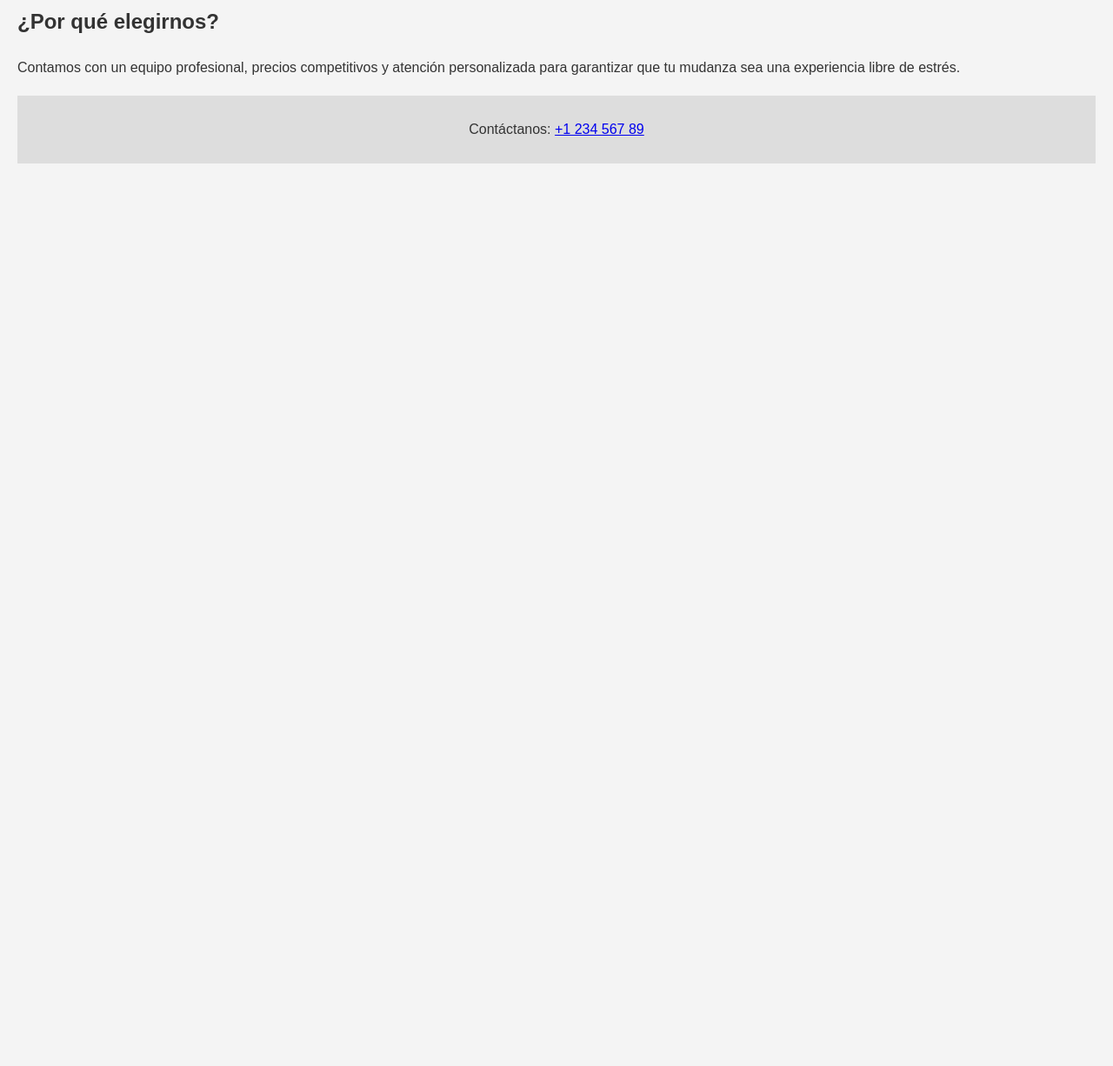
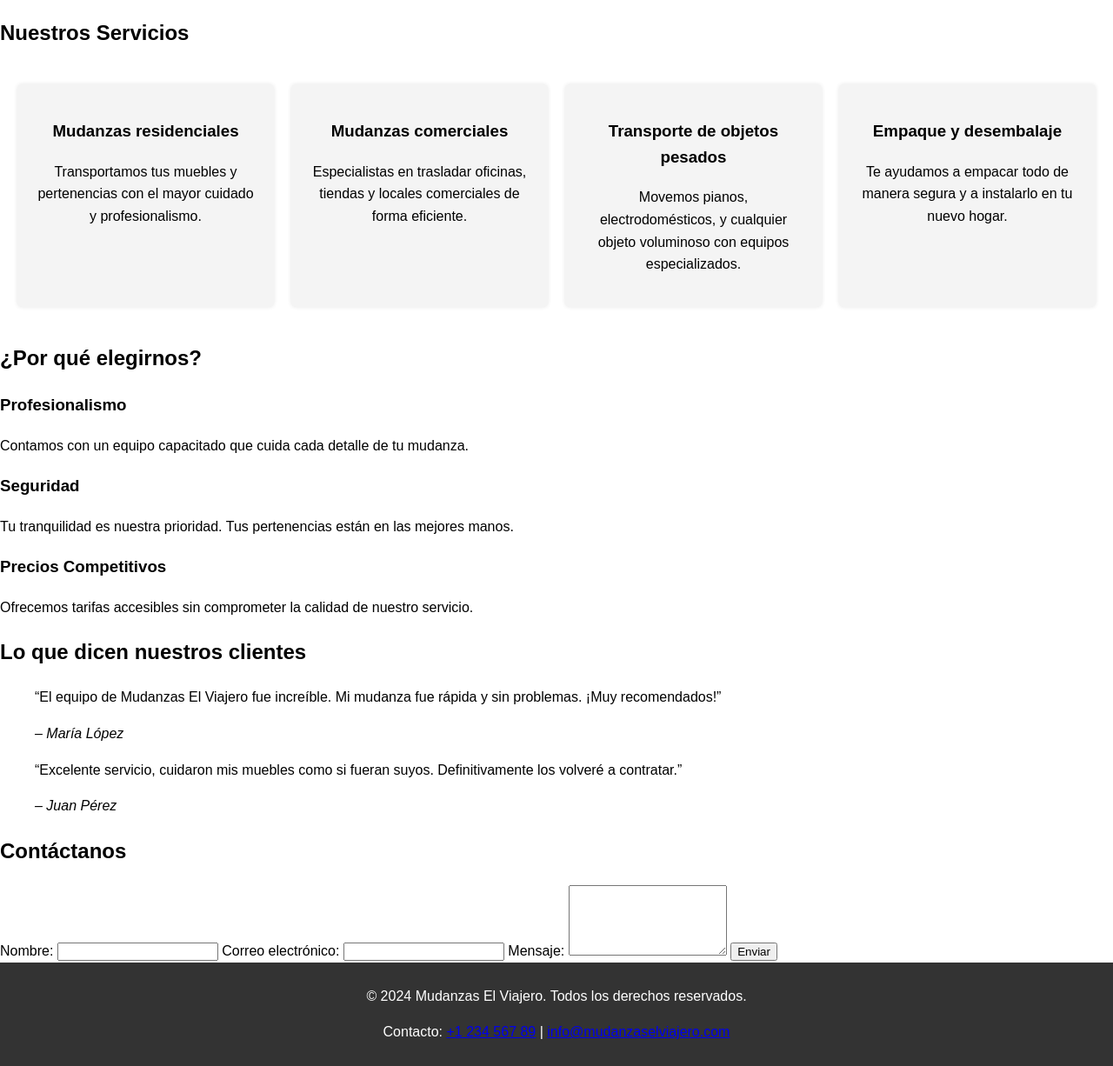
Before and after one commit to GranadosMontoya/mudanzas_el_viajero, a Django app: template templates/hola.html in a window 1280 px wide. Shown: the part 363-1589 px from the top of the page at 87% size. Before the commit the page ends 551 px from the top, so only its background shows below. Run offline with Django 5.2, Linux system fonts and the light colour scheme; the template is opened without the code that fills it, so the values that code supplies are empty.

Commit message:
Actualizacion de settings

```diff
--- a/core/settings.py
+++ b/core/settings.py
@@ -123,3 +123,8 @@ STATICFILES_DIRS = [BASE_DIR / 'static']
 # https://docs.djangoproject.com/en/5.1/ref/settings/#default-auto-field
 
 DEFAULT_AUTO_FIELD = 'django.db.models.BigAutoField'
+
+import os
+
+STATIC_URL = '/static/'
+STATIC_ROOT = os.path.join(BASE_DIR, 'staticfiles')  # Carpeta donde se recopilarán los archivos estáticos
--- a/main/urls.py
+++ b/main/urls.py
@@ -2,5 +2,5 @@ from django.urls import path
 from .views import servicios_mudanzas
 
 urlpatterns = [
-    path('servicios/', servicios_mudanzas, name='servicios_mudanzas'),
+    path('', servicios_mudanzas, name='servicios_mudanzas'),
 ]
--- a/static/mudanzas.css
+++ b/static/mudanzas.css
@@ -3,28 +3,78 @@ body {
     line-height: 1.6;
     margin: 0;
     padding: 0;
-    background-color: #f4f4f4;
-    color: #333;
 }
 
 header {
     background: #03A64A;
     color: white;
-    padding: 20px 10px;
+    padding: 10px 20px;
+    display: flex;
+    align-items: center;
+    justify-content: space-between;
+}
+
+header .logo img {
+    height: 50px;
+}
+
+header nav ul {
+    list-style: none;
+    display: flex;
+    margin: 0;
+    padding: 0;
+}
+
+header nav ul li {
+    margin-left: 15px;
+}
+
+header nav ul li a {
+    color: white;
+    text-decoration: none;
+    font-weight: bold;
+}
+
+.hero {
+    background: url('{% static "mudanzas/images/hero-bg.jpg" %}') no-repeat center center/cover;
+    color: white;
+    text-align: center;
+    padding: 50px 20px;
+}
+
+.hero h1 {
+    font-size: 2.5rem;
+    margin-bottom: 20px;
+}
+
+.hero .cta-button {
+    background: #FFD700;
+    color: black;
+    padding: 10px 20px;
+    border: none;
+    border-radius: 5px;
+    text-decoration: none;
+    font-weight: bold;
+}
+
+.servicios-grid {
+    display: grid;
+    grid-template-columns: repeat(auto-fit, minmax(250px, 1fr));
+    gap: 20px;
+    padding: 20px;
+}
+
+.servicios-grid article {
+    background: #f4f4f4;
+    padding: 20px;
+    border-radius: 5px;
+    box-shadow: 0 0 5px rgba(0, 0, 0, 0.1);
     text-align: center;
 }
 
-h1 {
-    margin: 0;
-}
-
-main {
-    padding: 20px;
-}
-
 footer {
+    background: #333;
+    color: white;
     text-align: center;
     padding: 10px;
-    background: #ddd;
-    margin-top: 20px;
 }
--- a/templates/hola.html
+++ b/templates/hola.html
@@ -4,31 +4,108 @@
 <head>
     <meta charset="UTF-8">
     <meta name="viewport" content="width=device-width, initial-scale=1.0">
-    <title>Servicios de Mudanzas</title>
+    <title>Servicios de Mudanzas El Viajero</title>
     <link rel="stylesheet" href="{% static 'mudanzas.css' %}">
 </head>
 <body>
+    <!-- Encabezado -->
     <header>
-        <h1>Servicios de Mudanzas</h1>
-        <p>¡Rápido, seguro y confiable!</p>
+        <div class="logo">
+            <img src="{% static 'mudanzas/images/logo.png' %}" alt="Logo Mudanzas El Viajero">
+        </div>
+        <nav>
+            <ul>
+                <li><a href="#servicios">Servicios</a></li>
+                <li><a href="#porque-elegirnos">¿Por qué elegirnos?</a></li>
+                <li><a href="#testimonios">Testimonios</a></li>
+                <li><a href="#contacto">Contacto</a></li>
+            </ul>
+        </nav>
     </header>
-    <main>
-        <section>
+
+    <!-- Banner principal -->
+    <section class="hero">
+        <h1>Mudanzas El Viajero</h1>
+        <p>¡Rápido, seguro y confiable! Facilitamos tu mudanza para que sea sin estrés.</p>
+        <a href="#contacto" class="cta-button">Contáctanos</a>
+    </section>
+
+    <!-- Sección de servicios -->
+    <section id="servicios">
         <h2>Nuestros Servicios</h2>
-            <ul>
-                <li>Mudanzas residenciales</li>
-                <li>Mudanzas comerciales</li>
-                <li>Transporte de objetos pesados</li>
-                <li>Empaque y desembalaje</li>
-            </ul>
+        <div class="servicios-grid">
+            <article>
+                <h3>Mudanzas residenciales</h3>
+                <p>Transportamos tus muebles y pertenencias con el mayor cuidado y profesionalismo.</p>
+            </article>
+            <article>
+                <h3>Mudanzas comerciales</h3>
+                <p>Especialistas en trasladar oficinas, tiendas y locales comerciales de forma eficiente.</p>
+            </article>
+            <article>
+                <h3>Transporte de objetos pesados</h3>
+                <p>Movemos pianos, electrodomésticos, y cualquier objeto voluminoso con equipos especializados.</p>
+            </article>
+            <article>
+                <h3>Empaque y desembalaje</h3>
+                <p>Te ayudamos a empacar todo de manera segura y a instalarlo en tu nuevo hogar.</p>
+            </article>
+        </div>
     </section>
-        <section>
+
+    <!-- Sección de por qué elegirnos -->
+    <section id="porque-elegirnos">
         <h2>¿Por qué elegirnos?</h2>
-            <p>Contamos con un equipo profesional, precios competitivos y atención personalizada para garantizar que tu mudanza sea una experiencia libre de estrés.</p>
+        <div class="ventajas">
+            <div>
+                <h3>Profesionalismo</h3>
+                <p>Contamos con un equipo capacitado que cuida cada detalle de tu mudanza.</p>
+            </div>
+            <div>
+                <h3>Seguridad</h3>
+                <p>Tu tranquilidad es nuestra prioridad. Tus pertenencias están en las mejores manos.</p>
+            </div>
+            <div>
+                <h3>Precios Competitivos</h3>
+                <p>Ofrecemos tarifas accesibles sin comprometer la calidad de nuestro servicio.</p>
+            </div>
+        </div>
     </section>
+
+    <!-- Testimonios -->
+    <section id="testimonios">
+        <h2>Lo que dicen nuestros clientes</h2>
+        <blockquote>
+            <p>“El equipo de Mudanzas El Viajero fue increíble. Mi mudanza fue rápida y sin problemas. ¡Muy recomendados!”</p>
+            <cite>– María López</cite>
+        </blockquote>
+        <blockquote>
+            <p>“Excelente servicio, cuidaron mis muebles como si fueran suyos. Definitivamente los volveré a contratar.”</p>
+            <cite>– Juan Pérez</cite>
+        </blockquote>
+    </section>
+
+    <!-- Sección de contacto -->
+    <section id="contacto">
+        <h2>Contáctanos</h2>
+        <form action="#" method="post">
+            <label for="nombre">Nombre:</label>
+            <input type="text" id="nombre" name="nombre" required>
+
+            <label for="email">Correo electrónico:</label>
+            <input type="email" id="email" name="email" required>
+
+            <label for="mensaje">Mensaje:</label>
+            <textarea id="mensaje" name="mensaje" rows="5" required></textarea>
+
+            <button type="submit">Enviar</button>
+        </form>
+    </section>
+
+    <!-- Pie de página -->
     <footer>
-            <p>Contáctanos: <a href="tel:+123456789">+1 234 567 89</a></p>
+        <p>&copy; 2024 Mudanzas El Viajero. Todos los derechos reservados.</p>
+        <p>Contacto: <a href="tel:+123456789">+1 234 567 89</a> | <a href="mailto:info@mudanzaselviajero.com">info@mudanzaselviajero.com</a></p>
     </footer>
-    </main>
 </body>
 </html>
```
Lines whose indentation alone changed are shown as unchanged.
